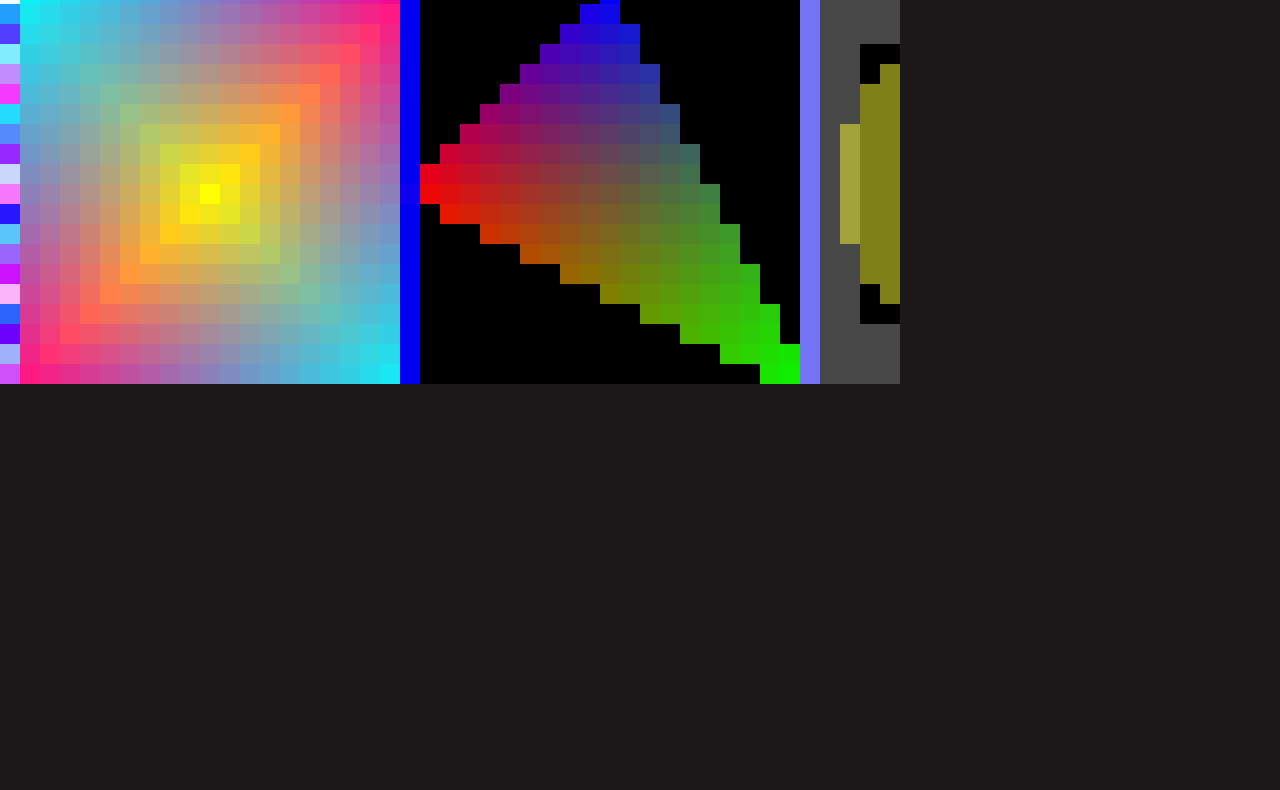
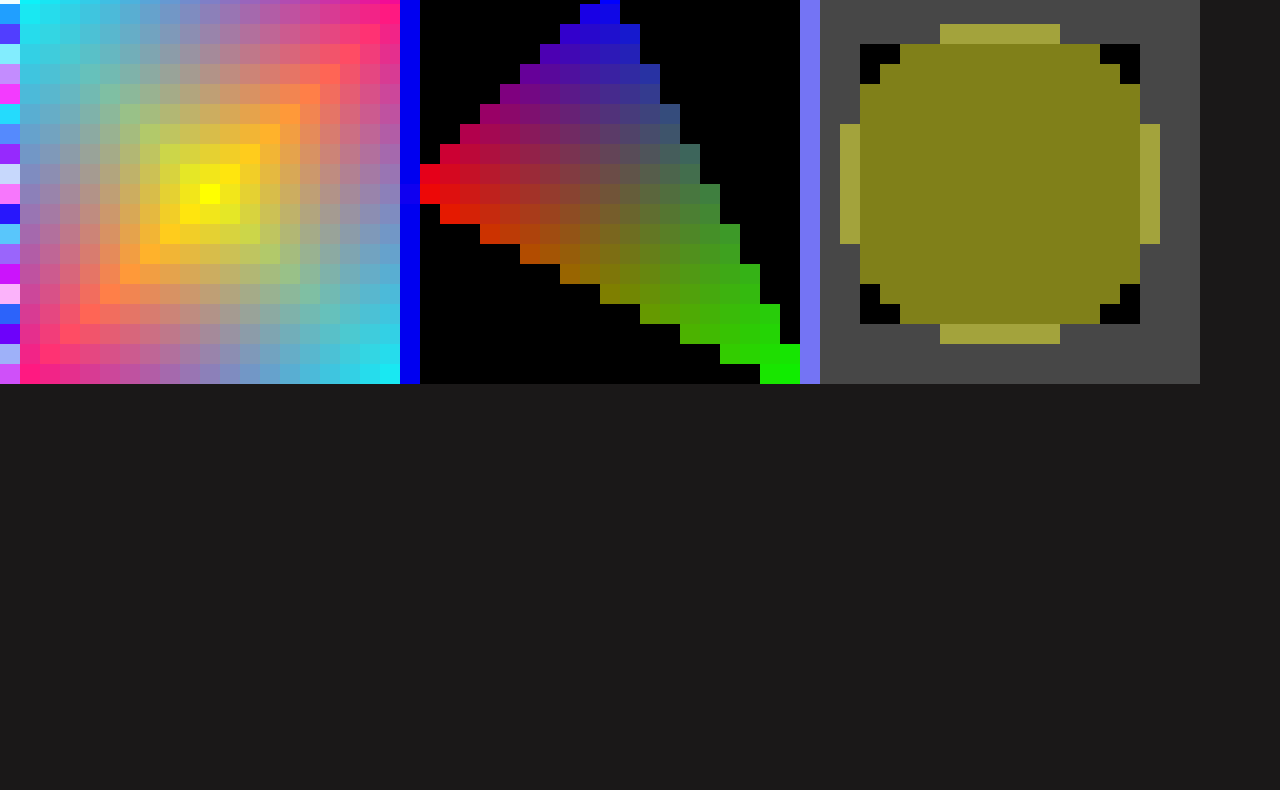
Before and after one commit to barrales-d/ConsoleGraphics, a plain HTML site: page index.html in a window 1280 px wide. Shown: the part 54-844 px from the top of the page. Before the commit the page ends 800 px from the top, so only its background shows below. Drawn offline with Linux system fonts and the light colour scheme.

Commit message:
resized canvas

```diff
--- a/index.html
+++ b/index.html
@@ -10,7 +10,7 @@
 </head>
 <body>
     <h1 class="title">Console Graphics Examples</h1>
-    <canvas width="900" height="600" id="app"></canvas>
+    <canvas width="1200" height="900" id="app"></canvas>
     <ul class="image-gallery-cols">
       <!--  <li>
             <img src="./ExampleImages/all.png" alt="All shapes in one">
```
